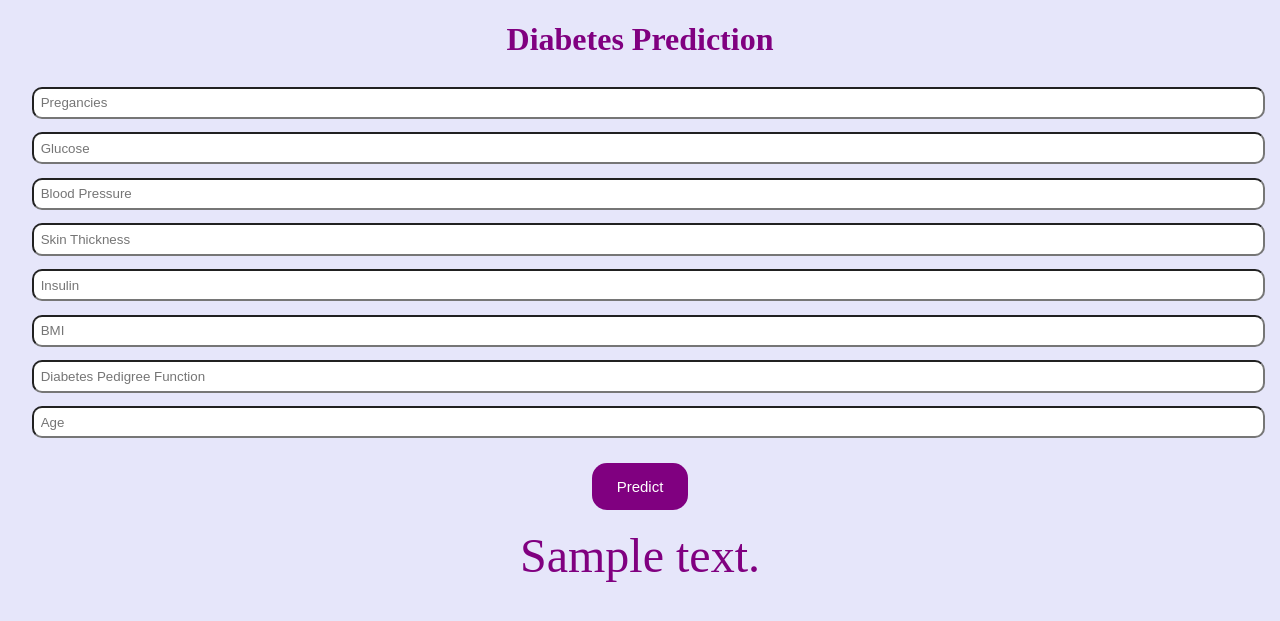
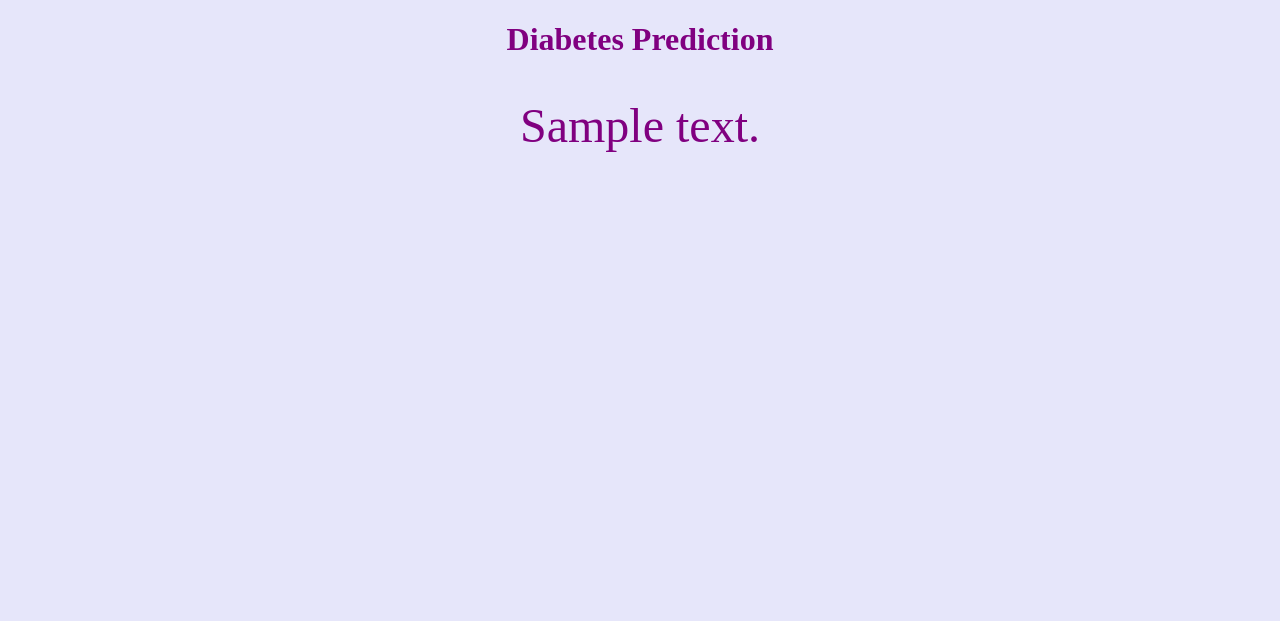
Before and after one commit to anshimathur0325/Diabetes-ML-Flask-App, a Flask app: template templates/index.html in a window 1280 px wide. Shown: the top 621 px of the page. Run offline with Flask 2, Linux system fonts and the light colour scheme; the template is opened without the code that fills it: most values are stand-ins (such as "Sample title", 1, 10 or a date in 2020); parts of the project's set-up code (start-up, migrations or seed data) failed here and were passed over.

Commit message:
Update index.html

```diff
--- a/templates/index.html
+++ b/templates/index.html
@@ -52,7 +52,7 @@
 	<h1 style="text-align: center;">Diabetes Prediction</h1>
 
      <!-- Main Input For Receiving Query to our ML -->
-    <form netlify action="{{ url_for('predict')}}"method="post" method="POST" >
+    <form  action="{{ url_for('predict')}}"method="post" netlify netlify-honeypot="bot-field" hidden>
     	<input type="text" name="Pregnancies" placeholder="Pregancies" required="required" />
       <input type="text" name="Glucose" placeholder="Glucose" required="required" />
 		  <input type="text" name="BloodPressure" placeholder="Blood Pressure" required="required" />
```
